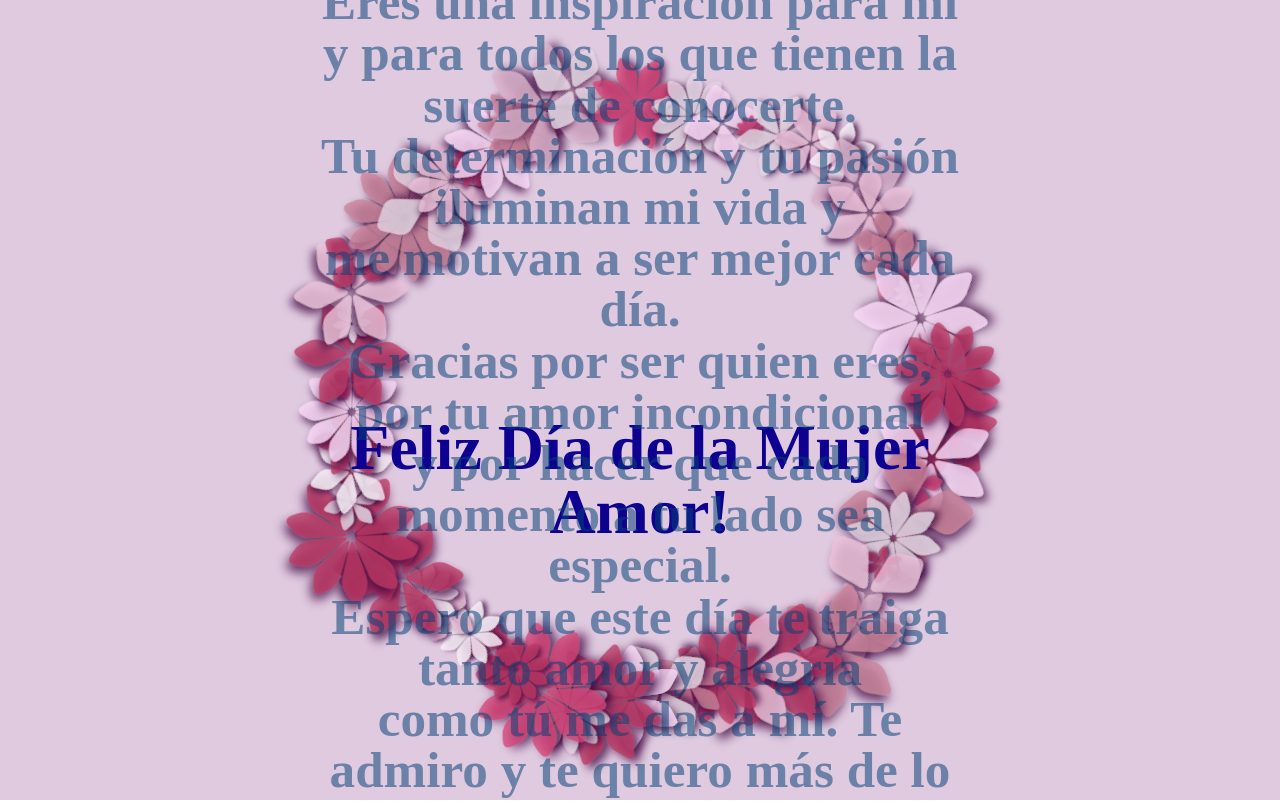
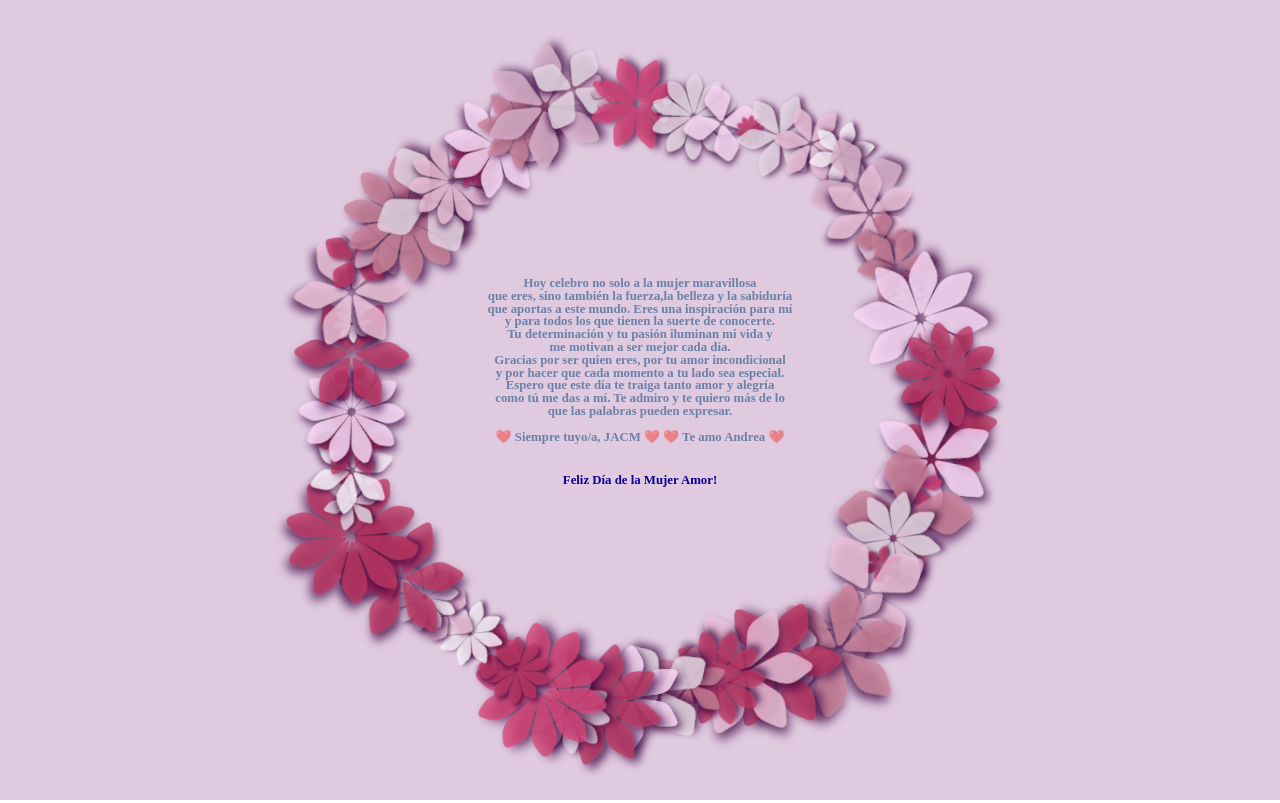
Before and after one commit to jacm5151/diadelamujer, a plain HTML site: page index.html in a window 1280 px wide. Drawn offline with nearby package versions, Linux system fonts and the light colour scheme.

Commit message:
Update style.css

```diff
--- a/style.css
+++ b/style.css
@@ -40,7 +40,7 @@ svg .a g:nth-of-type(2) use:nth-of-type(5){transform:rotate(calc(4deg * 180 / va
   top: 60%;
   left: 50%;
   transform: translate(-50%, -50%);
-  font-size: 5vw; /* Cambiado a vw para hacer el texto responsivo */
+  font-size: 1vw; /* Cambiado a vw para hacer el texto responsivo */
   font-weight: bold;
   text-align: center;
   color: rgb(14, 0, 144); /* Color del texto */
@@ -51,7 +51,7 @@ svg .a g:nth-of-type(2) use:nth-of-type(5){transform:rotate(calc(4deg * 180 / va
   top: 45%;
   left: 50%;
   transform: translate(-50%, -50%);
-  font-size: 4vw; /* Cambiado a vw para hacer el texto responsivo */
+  font-size: 1vw; /* Cambiado a vw para hacer el texto responsivo */
   font-weight: bold;
   text-align: center;
   color: rgba(5, 65, 118, 0.532); /* Color del texto */
```
